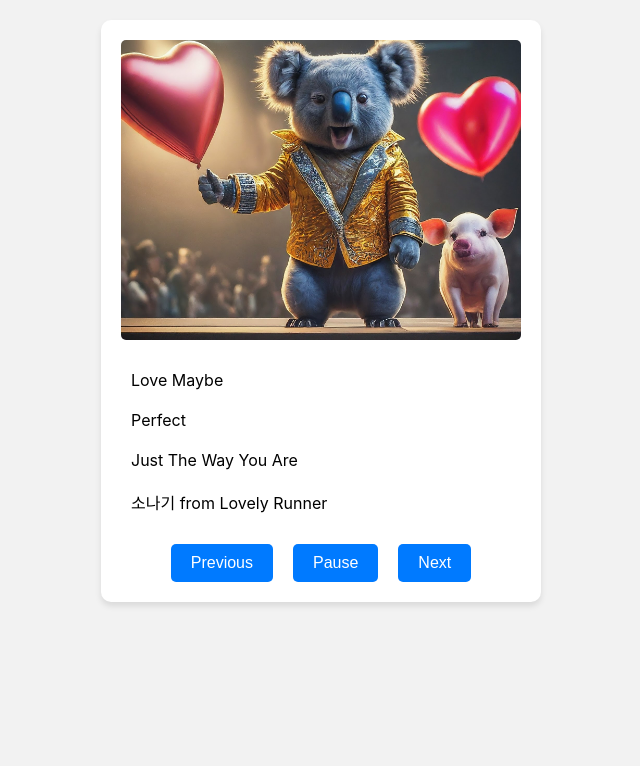
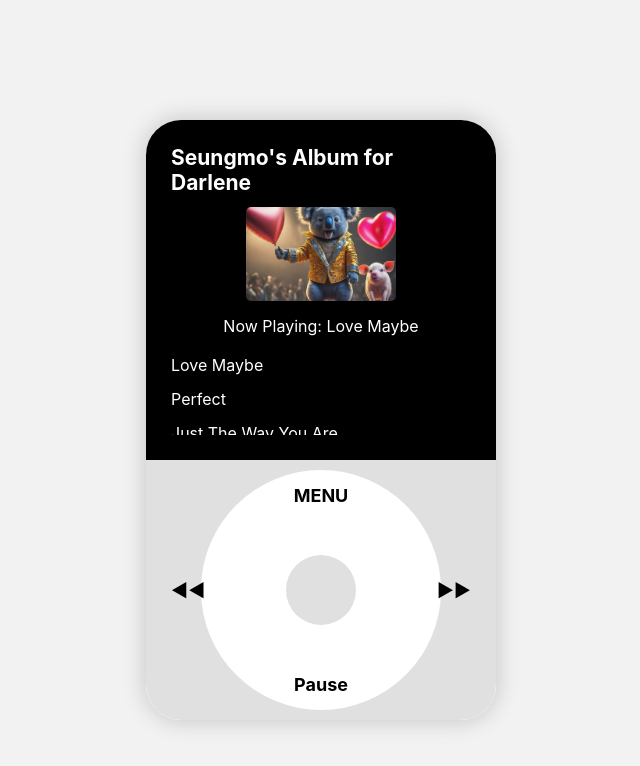
Before and after one commit to 543090lee/Seungmo-s_1st_Album, a plain HTML site: page index.html in a window 1280 px wide. Shown: the whole page, without its empty margins (319-959 px from the left). Drawn offline with Linux system fonts and the light colour scheme.

Commit message:
IPOD theme

```diff
--- a/index.html
+++ b/index.html
@@ -3,84 +3,202 @@
 <head>
     <meta charset="UTF-8">
     <meta name="viewport" content="width=device-width, initial-scale=1.0">
-    <title>Music Player</title>
+    <title>iPod Music Player for Darlene</title>
     <style>
         body {
-            font-family: -apple-system, BlinkMacSystemFont, 'Segoe UI', Roboto, Oxygen, Ubuntu, Cantarell, 'Open Sans', 'Helvetica Neue', sans-serif;
+            font-family: -apple-system, BlinkMacSystemFont, 'Helvetica Neue', Helvetica, Arial, sans-serif;
             margin: 0;
             padding: 20px;
             background-color: #f2f2f2;
+            display: flex;
+            justify-content: center;
+            align-items: center;
+            height: 100vh;
         }
-        .player {
-            max-width: 400px;
-            margin: 0 auto;
-            background-color: white;
-            border-radius: 10px;
-            padding: 20px;
-            box-shadow: 0 4px 6px rgba(0, 0, 0, 0.1);
+        .ipod {
+            width: 350px;
+            height: 600px;
+            background-color: #ffffff;
+            border-radius: 35px;
+            overflow: hidden;
+            box-shadow: 0 0 25px rgba(0, 0, 0, 0.2);
+            display: flex;
+            flex-direction: column;
+            position: relative;
+        }
+        .screen {
+            height: 290px;
+            background-color: #000;
+            color: #fff;
+            padding: 25px;
+            overflow: hidden;
+            display: flex;
+            flex-direction: column;
+        }
+        .playlist-title {
+            font-size: 21px;
+            font-weight: bold;
+            margin-bottom: 12px;
         }
         .album-cover {
-            width: 100%;
-            height: 300px;
+            width: 150px;
+            height: 150px;
+            background-color: #333;
+            margin: 0 auto 15px;
             background-size: cover;
             background-position: center;
             border-radius: 5px;
-            margin-bottom: 20px;
+        }
+        .now-playing {
+            font-size: 16px;
+            margin-bottom: 12px;
+            text-align: center;
         }
         .playlist {
             list-style-type: none;
             padding: 0;
+            margin: 0;
+            font-size: 16px;
+            overflow-y: auto;
+            flex-grow: 1;
         }
         .playlist li {
-            padding: 10px;
+            padding: 7px 0;
             cursor: pointer;
-            transition: background-color 0.3s;
         }
         .playlist li:hover {
-            background-color: #f2f2f2;
+            background-color: #1e1e1e;
         }
-        .controls {
+        .click-wheel {
+            flex-grow: 1;
+            background-color: #e0e0e0;
+            border-radius: 0 0 35px 35px;
             display: flex;
             justify-content: center;
-            margin-top: 20px;
+            align-items: center;
+            position: relative;
         }
-        .controls button {
-            margin: 0 10px;
-            padding: 10px 20px;
-            font-size: 16px;
+        .wheel {
+            width: 240px;
+            height: 240px;
+            background-color: #ffffff;
+            border-radius: 50%;
+            display: flex;
+            justify-content: center;
+            align-items: center;
+        }
+        .center-button {
+            width: 70px;
+            height: 70px;
+            background-color: #e0e0e0;
+            border-radius: 50%;
+        }
+        .menu-button {
+            position: absolute;
+            top: 25px;
+            left: 50%;
+            transform: translateX(-50%);
+            font-weight: bold;
+            font-size: 18px;
+        }
+        .play-pause {
+            position: absolute;
+            bottom: 25px;
+            left: 50%;
+            transform: translateX(-50%);
+            font-weight: bold;
+            font-size: 18px;
+        }
+        .prev-button {
+            position: absolute;
+            left: 25px;
+            top: 50%;
+            transform: translateY(-50%);
+            font-weight: bold;
+            font-size: 18px;
+        }
+        .easter-egg {
+            position: absolute;
+            top: 50%;
+            left: 50%;
+            transform: translate(-50%, -50%);
+            background-color: rgba(255, 255, 255, 0.9);
+            padding: 20px;
+            border-radius: 10px;
+            text-align: center;
+            box-shadow: 0 0 10px rgba(0, 0, 0, 0.3);
+            display: none;
+            z-index: 1000; /* Add this line */
+            width: 80%; /* Add this line */
+            max-width: 250px; /* Add this line */
+        }
+
+        .easter-egg p {
+            font-size: 18px;
+            color: #000;
+            margin-bottom: 15px;
+        }
+
+        .easter-egg button {
             background-color: #007aff;
             color: white;
             border: none;
+            padding: 5px 10px;
             border-radius: 5px;
             cursor: pointer;
+        }
+        .next-button {
+            position: absolute;
+            right: 25px;
+            top: 50%;
+            transform: translateY(-50%);
+            font-weight: bold;
+            font-size: 18px;
         }
     </style>
 </head>
 <body>
-    <div class="player">
-        <div class="album-cover" style="background-image: url('koala.jpeg');"></div>
-        <audio id="audio-player"></audio>
-        <ul class="playlist" id="playlist"></ul>
-        <div class="controls">
-            <button id="prev">Previous</button>
-            <button id="play">Play</button>
-            <button id="next">Next</button>
+    <div class="ipod">
+        <div class="screen">
+            <div class="playlist-title">Seungmo's Album for Darlene</div>
+            <div class="album-cover" id="album-cover"></div>
+            <div class="now-playing" id="now-playing">Now Playing: </div>
+            <ul class="playlist" id="playlist"></ul>
+            <div class="easter-egg" id="easter-egg">
+                <p>다 들어줘서 고마워 ㅎㅎ, 이 노래는 오직 단 한명의 팬, 바로 너를 위해 만든 앨범이야. 자기전에 들어도 좋고, 내 목소리가 그리울때
+                    들어도돼. 이 노래들을 듣고 너가 행복했으면 좋겠고 많이 사랑해 달린아.
+                </p>
+                <button id="close-easter-egg">Close</button>
+            </div>
+        </div>
+        <div class="click-wheel">
+            <div class="wheel">
+                <div class="center-button"></div>
+            </div>
+            <div class="menu-button">MENU</div>
+            <div class="play-pause" id="play-pause">Play</div>
+            <div class="prev-button" id="prev">◀◀</div>
+            <div class="next-button" id="next">▶▶</div>
         </div>
     </div>
 
     <script>
         const playlist = [
-            { title: "Love Maybe", file: "suddenrain.mp3" },
-            { title: "Perfect", file: "suddenrain.mp3" },
-            { title: "Just The Way You Are", file: "suddenrain.mp3" },
-            { title: "소나기 from  Lovely Runner", file: "suddenrain.mp3" },
+            { title: "Love Maybe", file: "suddenrain.mp3" , cover:"koala.jpeg" },
+            { title: "Perfect", file: "suddenrain.mp3" , cover:"koala.jpeg"},
+            { title: "Just The Way You Are", file: "suddenrain.mp3", cover:"koala.jpeg" },
+            { title: "소나기 from  Lovely Runner", file: "suddenrain.mp3" , cover:"koala.jpeg" },
         ];
 
-        const audioPlayer = document.getElementById('audio-player');
+        const audioPlayer = new Audio();
         const playlistElement = document.getElementById('playlist');
-        const playButton = document.getElementById('play');
+        const playPauseButton = document.getElementById('play-pause');
         const prevButton = document.getElementById('prev');
         const nextButton = document.getElementById('next');
+        const nowPlayingElement = document.getElementById('now-playing');
+        const albumCoverElement = document.getElementById('album-cover');
+        const easterEggElement = document.getElementById('easter-egg');
+        const closeEasterEggButton = document.getElementById('close-easter-egg');
 
         let currentSongIndex = 0;
 
@@ -98,7 +216,9 @@
             currentSongIndex = index;
             audioPlayer.src = playlist[index].file;
             audioPlayer.play();
-            updatePlayButton();
+            updateNowPlaying();
+            updateAlbumCover();
+            updatePlayPauseButton();
         }
 
         function togglePlay() {
@@ -107,11 +227,19 @@
             } else {
                 audioPlayer.pause();
             }
-            updatePlayButton();
+            updatePlayPauseButton();
         }
 
-        function updatePlayButton() {
-            playButton.textContent = audioPlayer.paused ? 'Play' : 'Pause';
+        function updatePlayPauseButton() {
+            playPauseButton.textContent = audioPlayer.paused ? 'Play' : 'Pause';
+        }
+
+        function updateNowPlaying() {
+            nowPlayingElement.textContent = 'Now Playing: ' + playlist[currentSongIndex].title;
+        }
+
+        function updateAlbumCover() {
+            albumCoverElement.style.backgroundImage = `url('${playlist[currentSongIndex].cover}')`;
         }
 
         function playNext() {
@@ -124,9 +252,24 @@
             playSong(currentSongIndex);
         }
 
-        playButton.onclick = togglePlay;
+        function showEasterEgg() {
+            easterEggElement.style.display = 'block';
+        }
+
+        function hideEasterEgg() {
+            easterEggElement.style.display = 'none';
+        }
+        playPauseButton.onclick = togglePlay;
         nextButton.onclick = playNext;
         prevButton.onclick = playPrevious;
+        closeEasterEggButton.onclick = hideEasterEgg;
+
+        audioPlayer.addEventListener('ended', () => {
+        showEasterEgg();
+        audioPlayer.currentTime = 0;
+        audioPlayer.pause();
+        updatePlayPauseButton();
+    });
 
         loadPlaylist();
         playSong(0);
```
Also changed, not shown: index_apple_music.html (added, +157 -0 lines), 1 other file.
